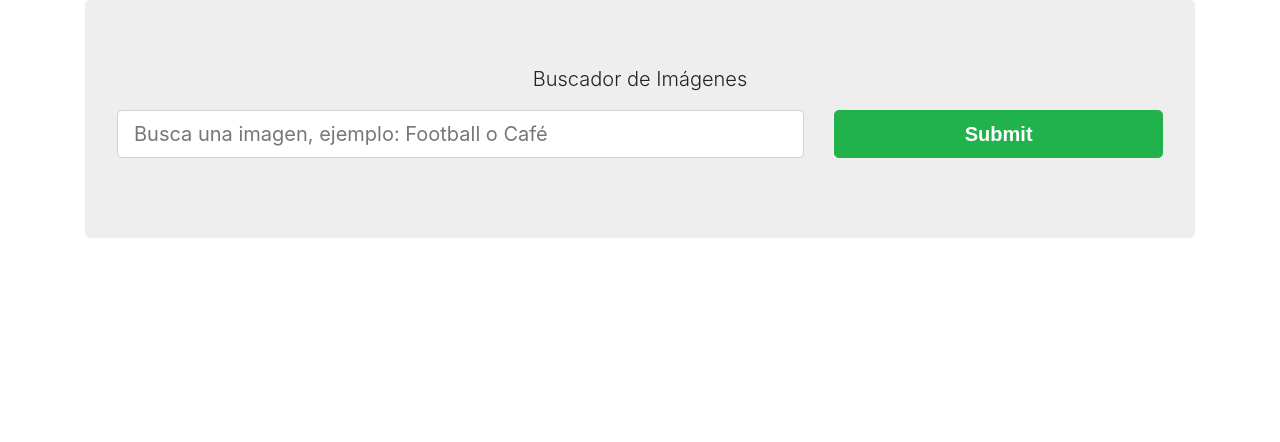
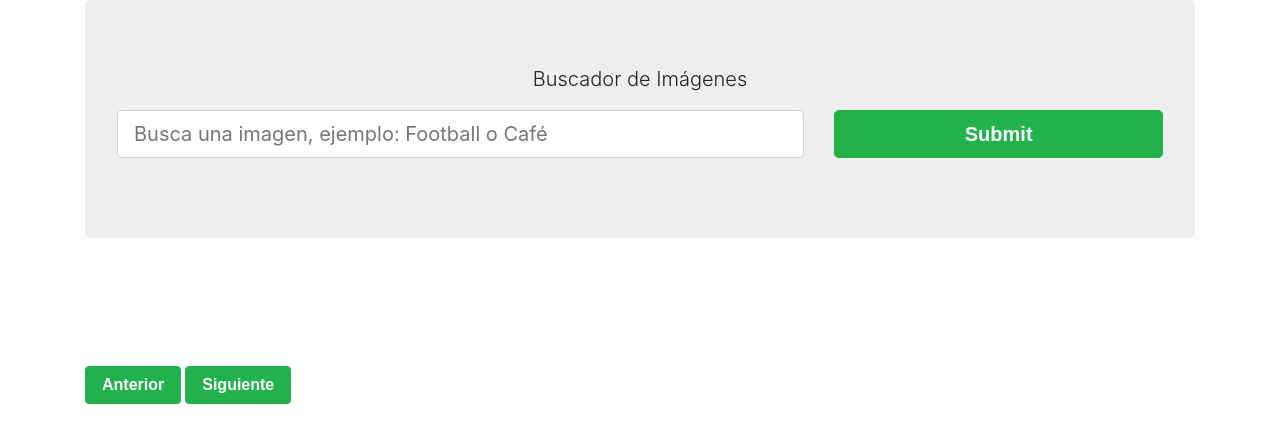
Before and after one commit to mauricarron/ctc-buscador-imagenes, a React (Create React App) app: page / in a window 1280 px wide. Shown: the top 442 px of the page. Built offline with nearby package versions, Linux system fonts and the light colour scheme; the HTML template or start-up script is replaced by a standard one; a web font is replaced by a local one.

Commit message:
Completa 8. Evitar ir a números negativos en paginador

```diff
--- a/src/App.js
+++ b/src/App.js
@@ -30,6 +30,17 @@ function App() {
     consultarApi();
   }, [busqueda]);
 
+  const paginaAnterior = () => {
+    const nuevaPaginaActual = paginaactual - 1;
+    if (paginaactual === 1) return;
+    guardarPaginaActual(nuevaPaginaActual);
+  };
+  const paginaSiguiente = () => {
+    const nuevaPaginaActual = paginaactual + 1;
+    if (nuevaPaginaActual > totalpaginas) return;
+    guardarPaginaActual(nuevaPaginaActual);
+  };
+
   return (
     <div className="container">
       <div className="jumbotron">
@@ -39,6 +50,20 @@ function App() {
       <div className="row justify-content-center">
         <ListaImagen imagenes={imagenes} />
       </div>
+      <button
+        type="button"
+        onClick={paginaAnterior}
+        className="btn btn-success mr-1"
+      >
+        Anterior
+      </button>
+      <button
+        type="button"
+        onClick={paginaSiguiente}
+        className="btn btn-success mr-1"
+      >
+        Siguiente
+      </button>
     </div>
   );
 }
```
